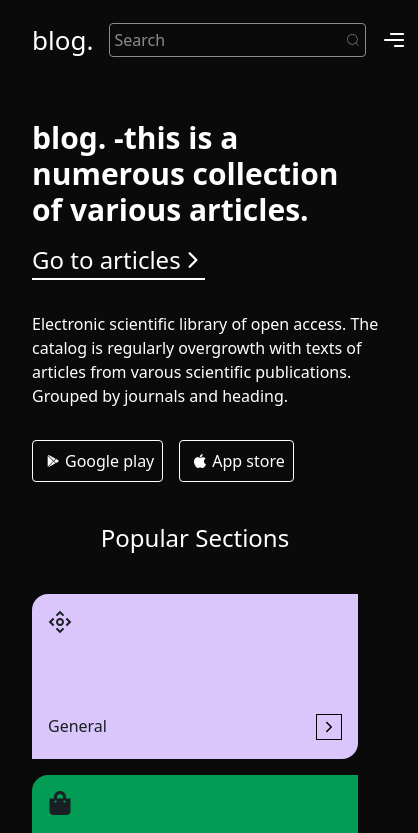
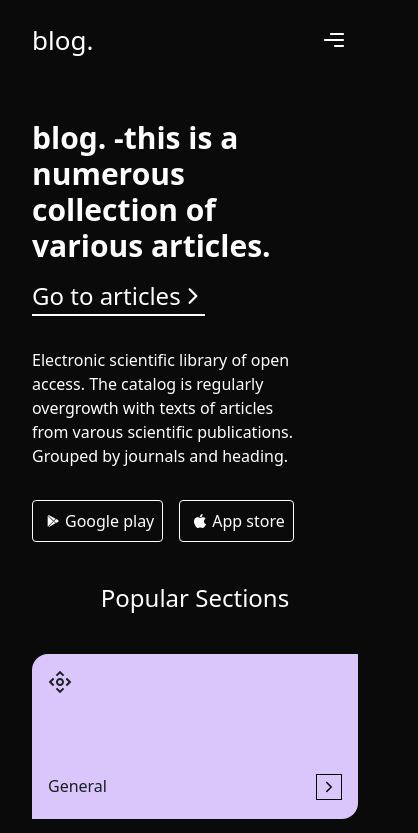
Before and after one commit to motuncoded/blog, a React (Vite) app: page / in a window 390 px wide. Shown: the top 833 px of the page, 418 px wide, since content can reach past the window. Built offline with nearby package versions, Linux system fonts and the light colour scheme.

Commit message:
develop: making it responsive

```diff
--- a/src/components/HeroDescription.jsx
+++ b/src/components/HeroDescription.jsx
@@ -14,7 +14,7 @@ import { Link } from "react-router-dom";
 function HeroDescription() {
   return (
     <div className="flex justify-between items-center px-4 max-sm:grid grid-cols-1 max-lg:grid ">
-      <div className="text-white w-[700px] max-sm:w-auto max-md:w-auto ">
+      <div className="text-white w-[700px] max-sm:w-[300px] ">
         <h2 className="text-5xl leading-tight font-bold	 max-sm:text-3xl">
           blog. -this is a numerous collection of various articles.
         </h2>
@@ -26,7 +26,7 @@ function HeroDescription() {
           <IoIosArrowForward />
         </Link>
       </div>
-      <div className="text-white w-[400px] max-sm:mt-8 max-sm:w-[350px] max-md:mt-8 max-lg:mt-8 ">
+      <div className="text-white w-[400px] max-sm:mt-8 max-sm:w-[280px] max-md:mt-8 max-lg:mt-8 ">
         <h3 className="">
           Electronic scientific library of open access. The catalog is regularly
           overgrowth with texts of articles from varous scientific publications.
--- a/src/components/HeroSection.jsx
+++ b/src/components/HeroSection.jsx
@@ -64,7 +64,7 @@ function HeroSection() {
             <div
               key={item.id}
               className={`${item.color} flex flex-col
-              p-4 h-[250px] rounded-tl-2xl rounded-br-2xl max-sm:h-[165px] `}
+              p-4 h-[250px] rounded-tl-2xl rounded-br-2xl max-sm:h-[165px] max-sm:w-auto `}
             >
               {" "}
                 <h5
--- a/src/components/MenuBar.jsx
+++ b/src/components/MenuBar.jsx
@@ -46,8 +46,8 @@ function MenuBar() {
           to={item.link}
           className={({ isActive }) =>
             isActive
-              ? "active bg-[#ff6f4f] text-white text-xl py-2 px-2 rounded-md m-2 transition-all ease-in duration-600 max-sm:w-max"
-              : "text-white text-xl py-2 px-4 rounded-md m-2 transition-all ease-in-out duration-400  max-sm:mb-2 max-sm:mt-0 "
+              ? " bg-[#ff6f4f] text-white text-xl p-1 rounded-md  transition-all ease-in duration-600 max-sm:w-max max-sm:text-[14px]"
+              : "text-white text-xl  rounded-md  transition-all ease-in-out duration-400 max-sm:text-[14px]"
           }
           aria-current={({ isActive }) => (isActive ? "page" : undefined)}
         >
--- a/src/components/Navbar.jsx
+++ b/src/components/Navbar.jsx
@@ -17,7 +17,7 @@ function Navbar() {
       aria-label="Main navigation"
     >
       <h1 className="text-white text-[26px]">blog.</h1>
-      <div className="flex justify-center items-center   ">
+      <div className="flex justify-center items-center max-sm:ml-4   ">
         {searchInput}
         {menuRightIcon}
       </div>
--- a/src/components/SearchInput.jsx
+++ b/src/components/SearchInput.jsx
@@ -45,16 +45,15 @@ function SearchInput() {
   };
 
   return (
-    <div className="flex flex-col justify-center items-center max-sm:inline-block">
+    <div className="flex flex-col justify-center items-center max-sm:hidden ">
       <div
-        className="border-[1px] rounded p-1 bg-bgColor
-       border-gray flex justify-start items-center mx-10 max-sm:mx-4 max-md:mx-6
-        "
-      >
+        className="border-[1px] rounded p-[0.3rem] bg-bgColor
+       border-gray flex justify-start items-center mx-10">
+
         <input
           type="text"
           value={search}
-          className="bg-bgColor  outline-none  text-white text-[16px] placeholder-gray"
+          className="bg-bgColor  outline-none  text-white text-[16px] placeholder-gray "
           placeholder="Search"
           onChange={handleChange}
           aria-label="Search"
@@ -65,8 +64,8 @@ function SearchInput() {
       <div
         className="flex flex-col  border-[1px]
       rounded mt-4 absolute top-12
-       w-[210px] bg-bgColor border-gray z-40 empty:border-none "
-      >
+       w-[210px] bg-bgColor border-gray z-40 empty:border-none ">
+
         {menuItems
           .filter((item) => {
             const searchItem = search.toLowerCase();
@@ -77,7 +76,7 @@ function SearchInput() {
             <NavLink
               key={item.id}
               to={item.link}
-              className="text-white p-2"
+              className="text-white p-2 max-sm:p-1"
               rel="noopener noreferrer"
               target="_blank"
             >
```
